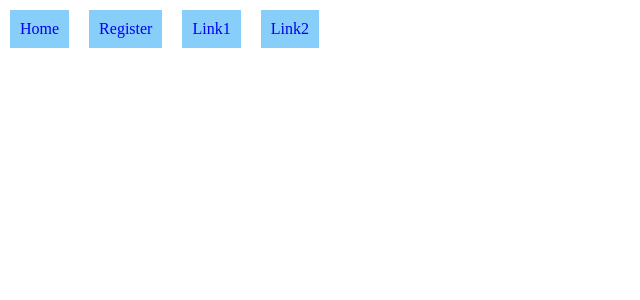
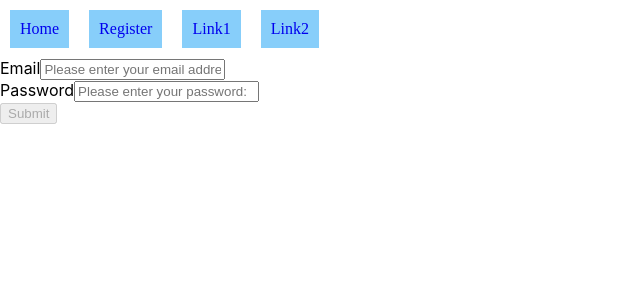
Before and after one commit to AdamKuborcik/afp_404, a React (Create React App) app in the folder frontend/: page /login in a window 1280 px wide. Shown: the top 300 px of the page, without its empty margins (0-640 px from the left). Built offline with nearby package versions, Linux system fonts and the light colour scheme.

Commit message:
#15 LoginPage/Routing kiegészítése

```diff
--- a/frontend/src/components/elements/_Router.js
+++ b/frontend/src/components/elements/_Router.js
@@ -8,6 +8,7 @@ import {
 } from "react-router-dom";
 import NavBar from "./NavBar";
 import RegPage from "../views/RegPage";
+import LoginPage from "../views/LoginPage";
 
 class _Router extends React.Component {
     render(){
@@ -22,6 +23,11 @@ class _Router extends React.Component {
                         <Route exact path="/register">
                             <RegPage />
                         </Route>
+                        <Route exact path="/login">
+                            <LoginPage />
+                        </Route>
+
+
                     </Switch>
                 </div>
             </Router>
```
